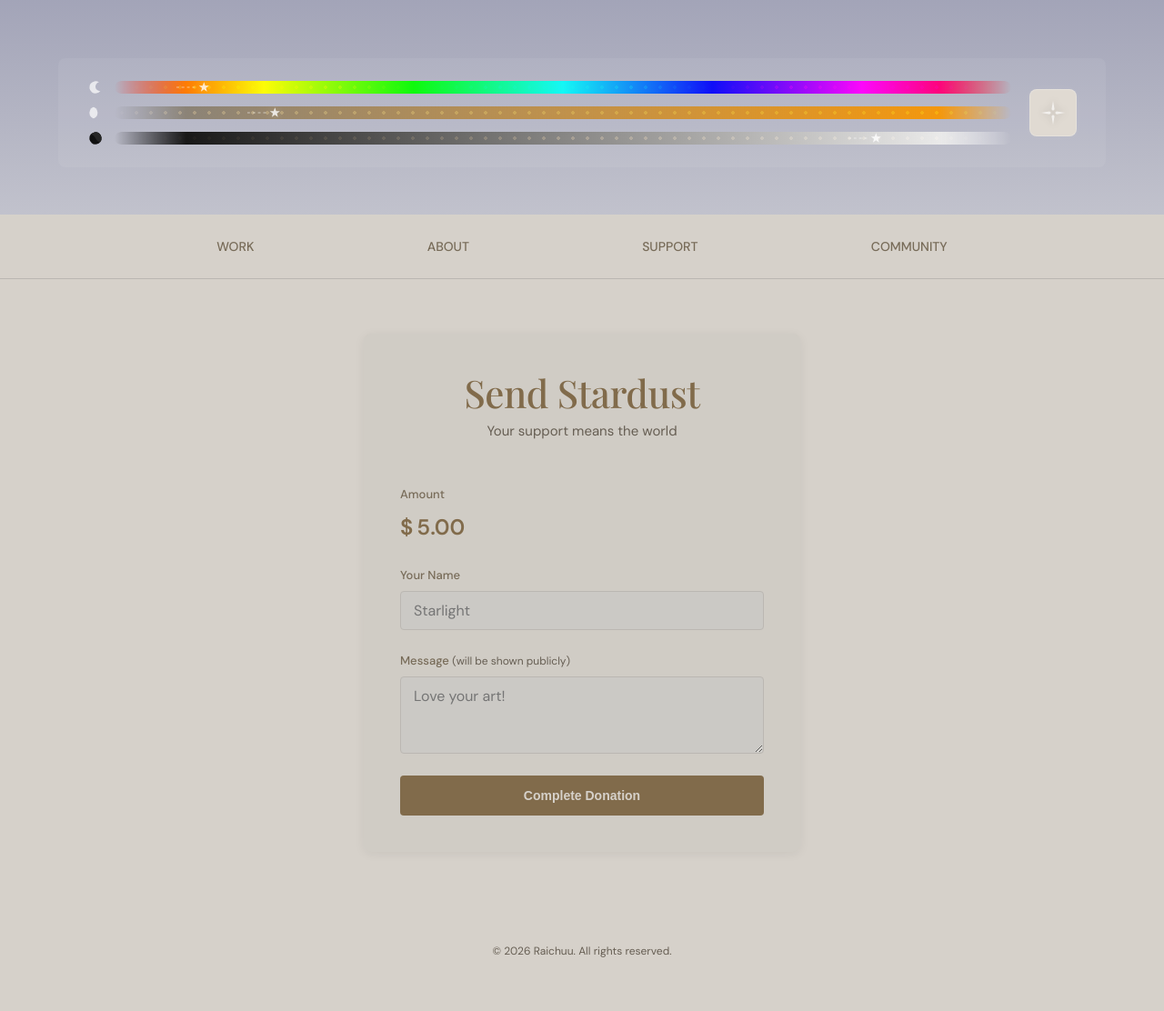
After one commit to CattySmoothy/CattySmoothy, a Flask app: page /donate in a window 1280 px wide. The commit adds this page. Shown: the whole page at 91% size. Run offline with Flask 3, Linux system fonts and the light colour scheme.

Commit message:
Add donate page with name & message form, public message notice

```diff
--- a/routes.py
+++ b/routes.py
@@ -1,4 +1,4 @@
-from flask import render_template
+from flask import render_template, request
 
 donors = [
     {"name": "Luna", "message": "Love your art!", "amount": 10.00},
@@ -28,6 +28,11 @@ def register_routes(app):
     def support():
         return render_template('support.html', title="Support")
 
+    @app.route('/donate')
+    def donate():
+        amount = request.args.get('amount', '5.00')
+        return render_template('donate.html', title="Donate", amount=amount)
+
     @app.route('/donors')
     def donors_page():
         return render_template('donors.html', title="Supporters", donors=donors)
--- a/static/css/redesign.css
+++ b/static/css/redesign.css
@@ -1574,3 +1574,100 @@ body {
     background: rgba(232, 240, 255, 0.15);
     color: #FFFFFF;
 }
+
+/* Donate form */
+.donate-form {
+    display: flex;
+    flex-direction: column;
+    gap: 24px;
+    margin-top: 8px;
+}
+
+.donate-field {
+    display: flex;
+    flex-direction: column;
+    gap: 6px;
+}
+
+.donate-label {
+    font-size: 13px;
+    font-weight: 500;
+    color: var(--color-text-secondary);
+}
+
+.donate-note {
+    font-weight: 400;
+    color: var(--color-text-muted);
+    font-size: 12px;
+}
+
+.donate-amount-wrap {
+    display: flex;
+    align-items: center;
+    gap: 4px;
+}
+
+.donate-currency-symbol {
+    font-size: 24px;
+    font-weight: 600;
+    color: var(--color-text-primary);
+}
+
+.donate-input {
+    font-family: inherit;
+    font-size: 16px;
+    padding: 10px 14px;
+    border: 1px solid var(--color-nav-border);
+    border-radius: var(--radius-sm);
+    background: var(--color-surface-alt);
+    color: var(--color-text-primary);
+    outline: none;
+    width: 100%;
+    box-sizing: border-box;
+    transition: border-color 0.2s ease;
+}
+
+.donate-input:focus {
+    border-color: var(--color-accent);
+}
+
+.donate-input[readonly] {
+    font-size: 24px;
+    font-weight: 600;
+    background: transparent;
+    border: none;
+    padding: 0;
+    color: var(--color-text-primary);
+    width: auto;
+}
+
+.donate-textarea {
+    font-family: inherit;
+    font-size: 16px;
+    padding: 10px 14px;
+    border: 1px solid var(--color-nav-border);
+    border-radius: var(--radius-sm);
+    background: var(--color-surface-alt);
+    color: var(--color-text-primary);
+    outline: none;
+    width: 100%;
+    box-sizing: border-box;
+    resize: vertical;
+    transition: border-color 0.2s ease;
+}
+
+.donate-textarea:focus {
+    border-color: var(--color-accent);
+}
+
+.donate-submit {
+    background: var(--color-text-primary);
+    color: var(--color-bg);
+    border: none;
+    cursor: pointer;
+    transition: opacity 0.2s ease;
+}
+
+.donate-submit:hover {
+    opacity: 0.85;
+}
--- /dev/null
+++ b/templates/donate.html
@@ -0,0 +1,47 @@
+{% extends "base.html" %}
+
+{% block content %}
+<div class="about-layout" style="justify-content: center;">
+    <div class="about-box" style="max-width: 480px;">
+        <section class="support-header">
+            <div class="content-container">
+                <h1 class="page-title">Send Stardust</h1>
+                <p class="page-subtitle">Your support means the world</p>
+            </div>
+        </section>
+
+        <form class="donate-form" id="donateForm">
+            <div class="donate-field">
+                <label class="donate-label" for="donateAmount">Amount</label>
+                <div class="donate-amount-wrap">
+                    <span class="donate-currency-symbol">$</span>
+                    <input type="number" id="donateAmount" class="donate-input" value="{{ amount }}" min="0.50" step="0.50" readonly>
+                </div>
+            </div>
+
+            <div class="donate-field">
+                <label class="donate-label" for="donateName">Your Name</label>
+                <input type="text" id="donateName" class="donate-input" placeholder="Starlight" maxlength="30" required>
+            </div>
+
+            <div class="donate-field">
+                <label class="donate-label" for="donateMessage">Message <span class="donate-note">(will be shown publicly)</span></label>
+                <textarea id="donateMessage" class="donate-textarea" placeholder="Love your art!" maxlength="100" rows="3"></textarea>
+            </div>
+
+            <button type="submit" class="plan-button donate-submit">Complete Donation</button>
+        </form>
+    </div>
+</div>
+
+<script>
+document.getElementById('donateForm').addEventListener('submit', function(e) {
+    e.preventDefault();
+    var name = document.getElementById('donateName').value || 'Anonymous';
+    var msg = document.getElementById('donateMessage').value || '';
+    var amt = document.getElementById('donateAmount').value;
+    alert('Thank you, ' + name + '! \\nYour donation of $' + amt + ' will light up the sky. \\n(Your message will appear publicly among the stars.)');
+    window.location.href = "{{ url_for('donors_page') }}";
+});
+</script>
+{% endblock %}
```
Also changed, not shown: templates/support.html (+9 -2 lines).
